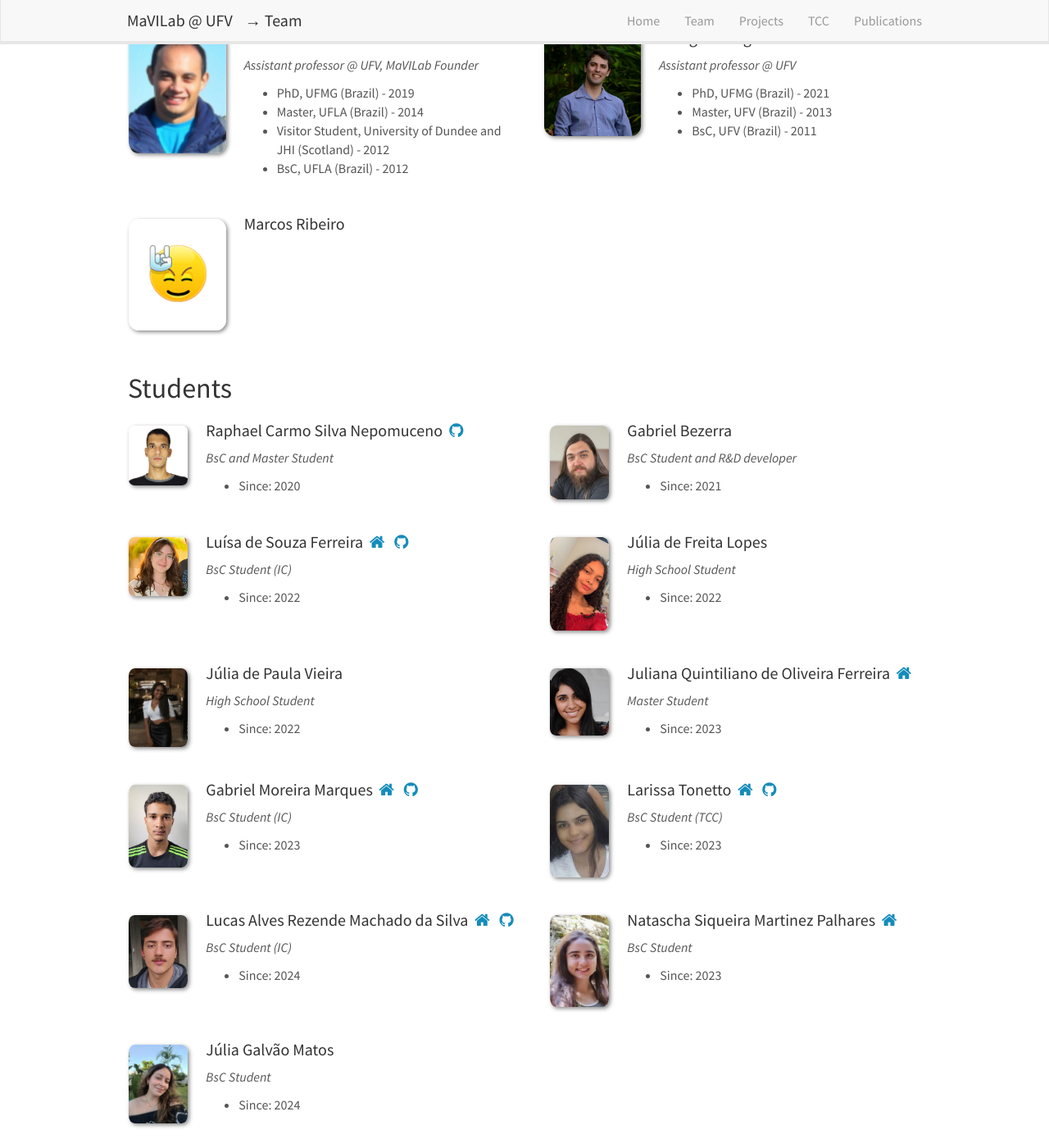
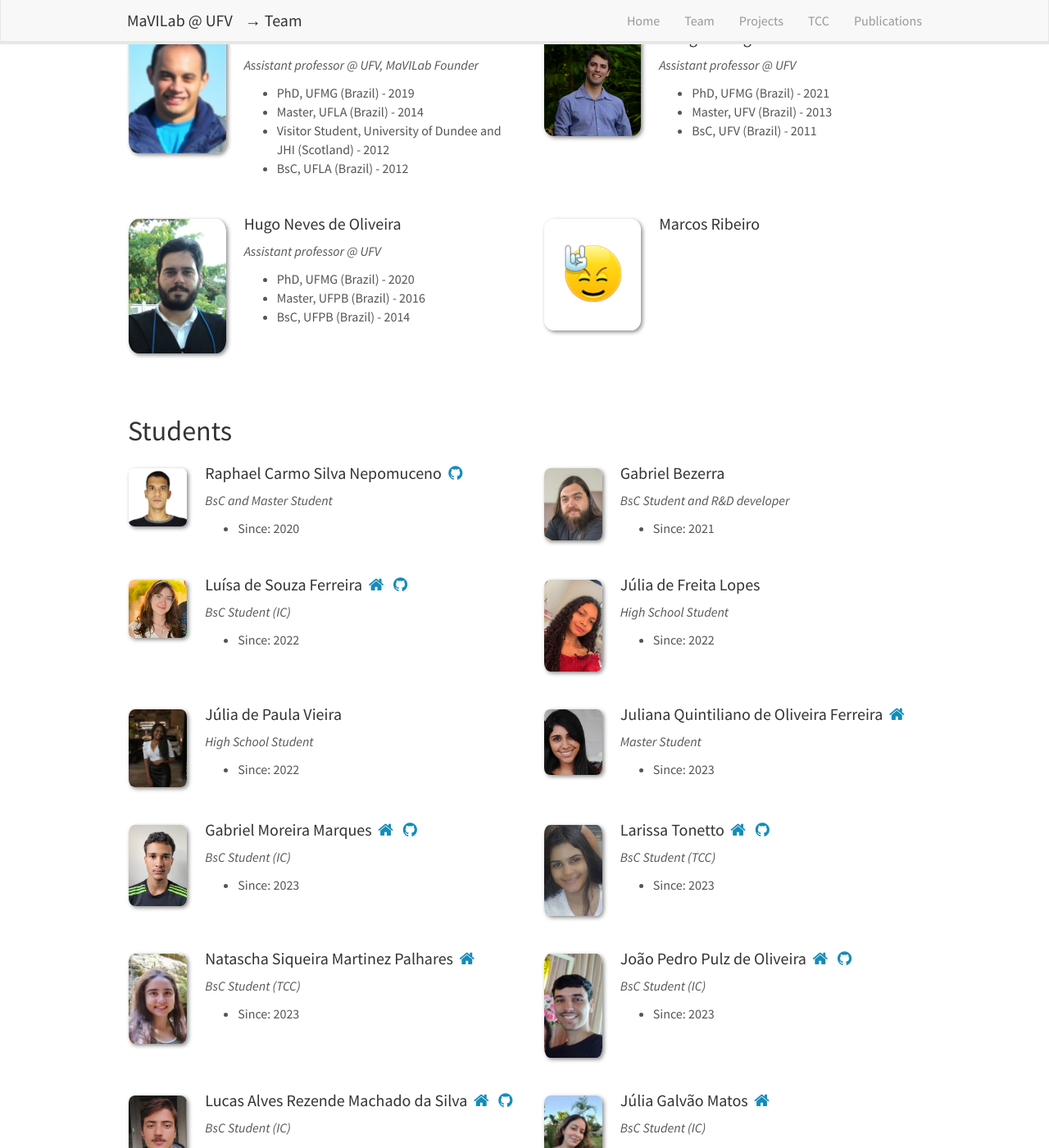
Before and after one commit to MaVILab-UFV/mavilab-ufv.github.io, a Jekyll site: the page built from _pages/team.md, in a window 1280 px wide and 1400 px high, scrolled down 228 px. Shown: the whole window at 82% size. Built offline with Jekyll 4.4.1, drawn with Linux system fonts in a browser that asks for light colours; nearby versions of some CDN libraries.

Commit message:
Inserindo novos membros.

```diff
--- a/_data/students_list.yml
+++ b/_data/students_list.yml
@@ -64,6 +64,22 @@
     github: https://github.com/larissatonetto
     level: BsC Student (TCC)
 
+  - name: Natascha Siqueira Martinez Palhares
+    photo: natascha-palhares.jpeg
+    since: 2023
+    until:
+    homepage: http://www.linkedin.com/in/natascha-palhares
+    github:
+    level: BsC Student (TCC)
+
+  - name: João Pedro Pulz de Oliveira
+    photo: joao-pulz.jpg
+    since: 2023
+    until:
+    homepage: https://www.linkedin.com/in/jopzoli/
+    github: https://github.com/johnpolsh
+    level: BsC Student (IC)
+
   - name: Lucas Alves Rezende Machado da Silva
     photo: lucas-silva.jpeg
     since: 2024
@@ -72,21 +88,13 @@
     github: https://github.com/Lucas-silva23
     level: BsC Student (IC)
 
-  - name: Natascha Siqueira Martinez Palhares
-    photo: natascha-palhares.jpeg
-    since: 2023
-    until:
-    homepage: http://www.linkedin.com/in/natascha-palhares
-    github:
-    level: BsC Student
-
   - name: Júlia Galvão Matos
     photo: julia-galvao.jpeg
     since: 2024
     until:
-    homepage:
+    homepage: http://www.linkedin.com/in/júliag-matos
     github:
-    level: BsC Student
+    level: BsC Student (IC)
 
 - type: Alumini
   list:
--- a/_data/team_members.yml
+++ b/_data/team_members.yml
@@ -20,6 +20,17 @@
   education3: BsC, UFV (Brazil) - 2011
   education4:
 
+- name: Hugo Neves de Oliveira
+  photo: hugo-oliveira.jpeg
+  info: Assistant professor @ UFV
+  number_educ: 3
+  homepage:
+  github:
+  education1: PhD, UFMG (Brazil) - 2020
+  education2: Master, UFPB (Brazil) - 2016
+  education3: BsC, UFPB (Brazil) - 2014
+  education4:
+
 - name: Marcos Ribeiro
   photo: rock.jpg
   info:
```
Also changed, not shown: images/teampic/hugo-oliveira.jpeg (added), images/teampic/joao-pulz.jpg (added).
